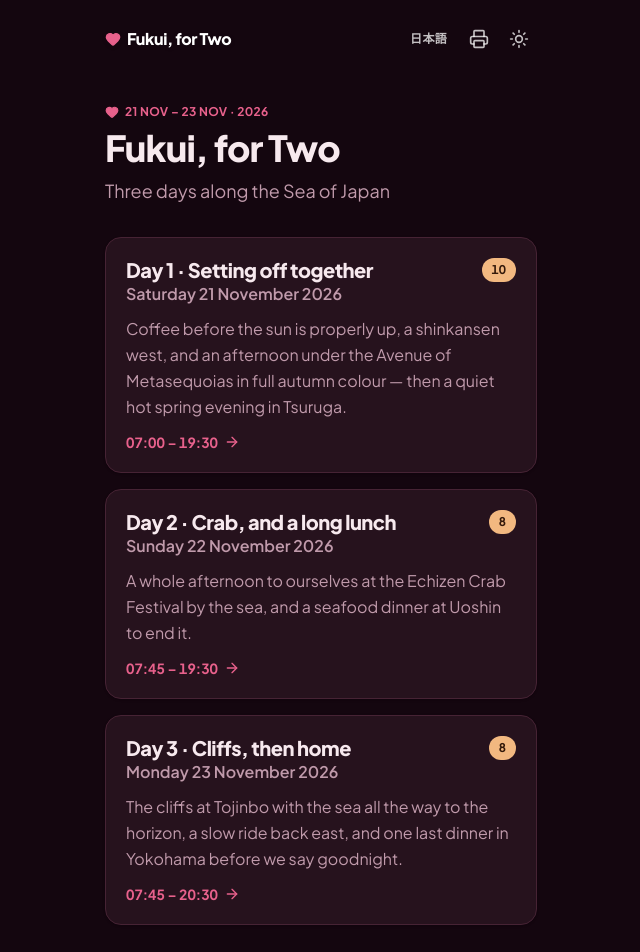
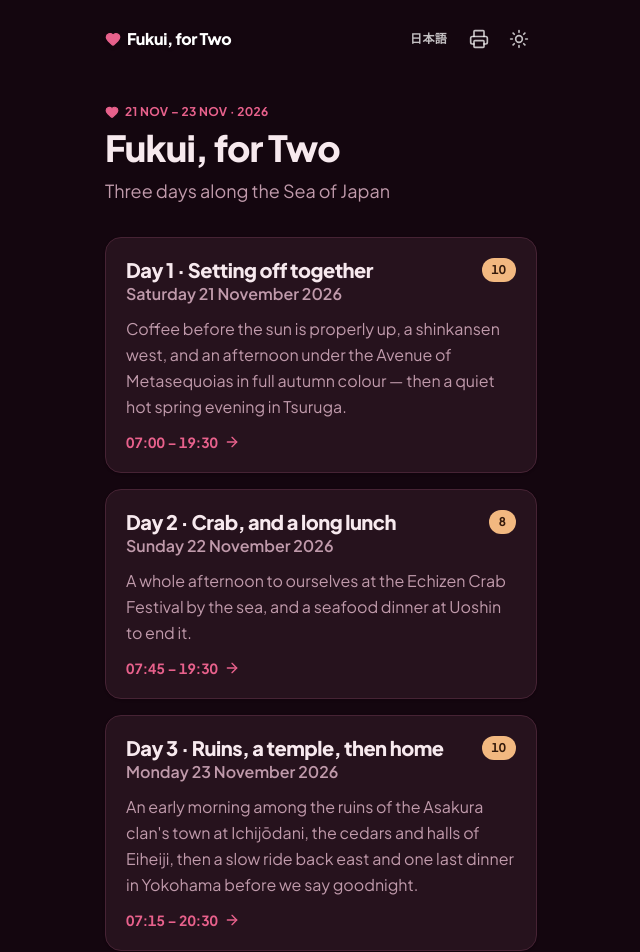
Before and after one commit to nwjbrandon/akiko-and-brandon, a React (Vite) app: page / in a window 1280 px wide. Shown: the top 952 px of the page, without its empty margins (319-959 px from the left). Built offline with nearby package versions, Linux system fonts and the light colour scheme; no server answers.

Commit message:
Replace Tojinbo with Ichijōdani and Eiheiji on day 3 (#2)

```diff
--- a/index.html
+++ b/index.html
@@ -8,7 +8,7 @@
     <meta name="theme-color" content="#14060f" />
     <meta
       name="description"
-      content="Three days for two in Fukui — Tsuruga, the Echizen Crab Festival and Tojinbo, 21–23 November 2026."
+      content="Three days for two in Fukui — Tsuruga, the Echizen Crab Festival, Ichijōdani and Eiheiji, 21–23 November 2026."
     />
     <title>Fukui, for Two</title>
     <script>
--- a/src/data/itinerary.ts
+++ b/src/data/itinerary.ts
@@ -261,58 +261,88 @@ export const TRIP: Trip = {
     {
       date: "2026-11-23",
       cityId: "fukui",
-      title: { en: "Cliffs, then home", ja: "東尋坊、そして帰り道" },
+      title: { en: "Ruins, a temple, then home", ja: "一乗谷と永平寺、そして帰り道" },
       summary: {
-        en: "The cliffs at Tojinbo with the sea all the way to the horizon, a slow ride back east, and one last dinner in Yokohama before we say goodnight.",
-        ja: "水平線まで海が広がる東尋坊の断崖へ。午後はゆっくりと東へ戻り、横浜で最後の夕食を。",
+        en: "An early morning among the ruins of the Asakura clan's town at Ichijōdani, the cedars and halls of Eiheiji, then a slow ride back east and one last dinner in Yokohama before we say goodnight.",
+        ja: "朝早くから一乗谷朝倉氏遺跡を歩き、杉木立に囲まれた大本山永平寺へ。午後はゆっくりと東へ戻り、横浜で最後の夕食を。",
       },
       blocks: [
         {
-          start: "07:45",
-          end: "08:00",
+          start: "07:15",
+          end: "07:30",
           type: "lodging",
           title: CHECK_OUT,
           location: RIVERGE,
           link: RIVERGE_URL,
         },
         {
-          start: "08:00",
-          end: "08:35",
+          start: "07:30",
+          end: "07:59",
           type: "logistics",
           title: COIN_LOCKER,
           location: FUKUI_STATION,
           link: FUKUI_STATION_URL,
         },
         {
-          start: "08:37",
-          end: "09:59",
+          start: "07:59",
+          end: "08:31",
           type: "commute",
-          title: { en: "Fukui Station → Tojinbo", ja: "福井駅 → 東尋坊" },
+          title: {
+            en: "Fukui Station → Ichijōdani Asakura Clan Ruins",
+            ja: "福井駅 → 一乗谷朝倉氏遺跡",
+          },
           note: {
-            en: "Fukui Station → Awaraonsen Station → Awara Onsen Station → Tojinbo",
-            ja: "福井駅 → 芦原温泉駅 → 芦原温泉駅（バス停）→ 東尋坊",
+            en: "Fukui Station → Asakurayakata-mae → Ichijōdani Asakura Clan Ruins",
+            ja: "福井駅 → 朝倉館前 → 一乗谷朝倉氏遺跡",
           },
         },
         {
-          start: "10:17",
-          end: "12:10",
+          start: "08:31",
+          end: "10:22",
           type: "activity",
           title: SIGHTSEEING,
-          location: { en: "Tojinbo", ja: "東尋坊" },
-          link: "https://maps.app.goo.gl/q6dDukNkBGWCKb1t6",
+          location: {
+            en: "Ichijōdani Asakura Clan Ruins",
+            ja: "一乗谷朝倉氏遺跡",
+          },
+          link: "https://maps.app.goo.gl/teLYodFrnSidtMKq5",
         },
         {
-          start: "12:17",
-          end: "13:51",
+          start: "10:22",
+          end: "10:59",
           type: "commute",
-          title: { en: "Tojinbo → Fukui Station", ja: "東尋坊 → 福井駅" },
+          title: {
+            en: "Ichijōdani Asakura Clan Ruins → Daihonzan Eiheiji",
+            ja: "一乗谷朝倉氏遺跡 → 大本山永平寺",
+          },
           note: {
-            en: "Tojinbo → Awara Onsen Station → Awaraonsen Station → Fukui Station",
-            ja: "東尋坊 → 芦原温泉駅（バス停）→ 芦原温泉駅 → 福井駅",
+            en: "Ichijōdani Asakura Clan Ruins → Fukugenmachinami → Eiheiji (Temple) → Daihonzan Eiheiji",
+            ja: "一乗谷朝倉氏遺跡 → 復原町並 → 永平寺（バス停）→ 大本山永平寺",
           },
         },
         {
-          start: "13:31",
+          start: "10:59",
+          end: "13:22",
+          type: "activity",
+          title: SIGHTSEEING,
+          location: { en: "Daihonzan Eiheiji", ja: "大本山永平寺" },
+          link: "https://maps.app.goo.gl/zewbjjW6Lu2Fc8Tz6",
+        },
+        {
+          start: "13:22",
+          end: "14:00",
+          type: "commute",
+          title: {
+            en: "Daihonzan Eiheiji → Fukui Station",
+            ja: "大本山永平寺 → 福井駅",
+          },
+          note: {
+            en: "Daihonzan Eiheiji → Eiheiji (Temple) → Fukui Station (East Exit)",
+            ja: "大本山永平寺 → 永平寺（バス停）→ 福井駅（東口）",
+          },
+        },
+        {
+          start: "14:00",
           end: "15:23",
           type: "meal",
           title: LUNCH,
```
Also changed, not shown: 2 other files (tests, documents, lock files or other folders).
